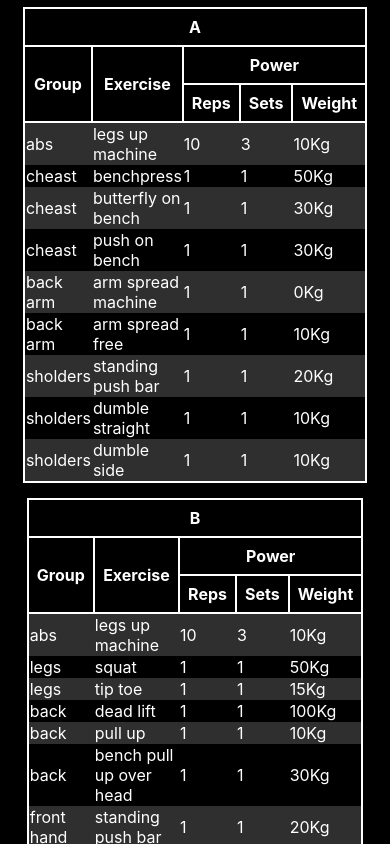
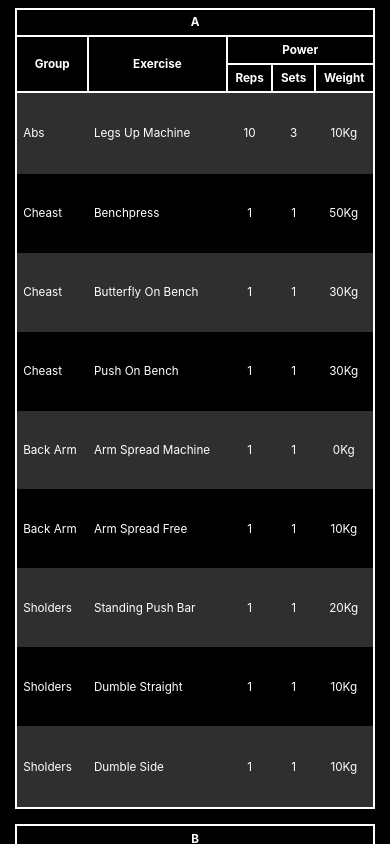
Before and after one commit to deanshub/gymalaya, a Next.js app: page / in a window 390 px wide. Shown: the top 844 px of the page. Built offline with nearby package versions, Linux system fonts and the light colour scheme.

Commit message:
responsive

```diff
--- /dev/null
+++ b/components/Exercise/Exercise.module.scss
@@ -0,0 +1,11 @@
+.row>td{
+  padding: 0.5em;
+}
+
+.capitalize{
+  text-transform: capitalize;
+}
+
+.centerText{
+  text-align: center;
+}
--- a/components/Exercise/Exercise.tsx
+++ b/components/Exercise/Exercise.tsx
@@ -1,3 +1,4 @@
+import styles from './Exercise.module.scss'
 // function Group({ group, exercises, name, weight, even = false }) {
 //   return (
 //     <>
@@ -23,12 +24,12 @@ export function Exercise({
     sets = 1,
 }) {
     return (
-        <tr className={even ? 'evenGroup' : 'oddGroup'}>
-            <td>{group}</td>
-            <td>{name}</td>
-            <td>{`${reps}`}</td>
-            <td>{`${sets}`}</td>
-            <td>{`${weight}`}Kg</td>
+        <tr className={styles.row}>
+            <td className={styles.capitalize}>{group}</td>
+            <td className={styles.capitalize}>{name}</td>
+            <td className={styles.centerText}>{`${reps}`}</td>
+            <td className={styles.centerText}>{`${sets}`}</td>
+            <td className={styles.centerText}>{`${weight}`}Kg</td>
         </tr>
     )
 }
--- a/components/Program/Program.module.scss
+++ b/components/Program/Program.module.scss
@@ -2,7 +2,8 @@
   border: 2px solid white;
   border-collapse: collapse;
   margin: 2%;
-  width: 90%;
+  width: 95%;
+  height: 95vh;
 
   thead{
     tr>th{
@@ -12,6 +13,7 @@
     }
   }
 
+
   tbody {
     tr:nth-child(odd){
       background-color: #2f2f2f;
--- a/styles/globals.scss
+++ b/styles/globals.scss
@@ -6,6 +6,7 @@ body {
     Ubuntu, Cantarell, Fira Sans, Droid Sans, Helvetica Neue, sans-serif;
   background-color: black;
   color: white;
+  font-size: 3vmin;
 }
 
 a {
```
Also changed, not shown: 1 other file (tests, documents, lock files or other folders).
